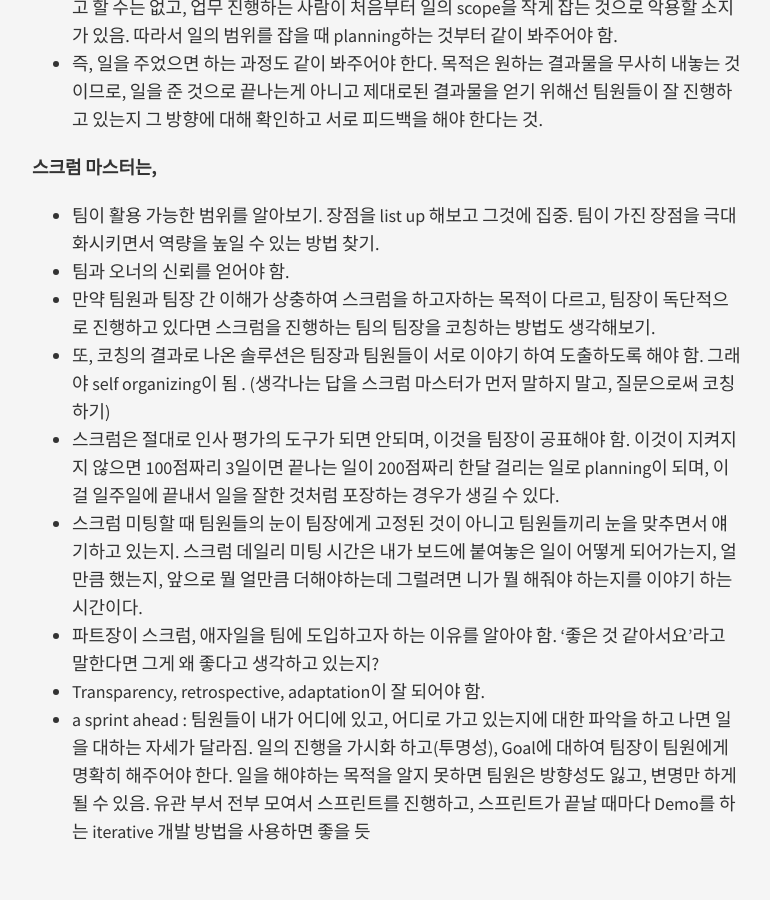
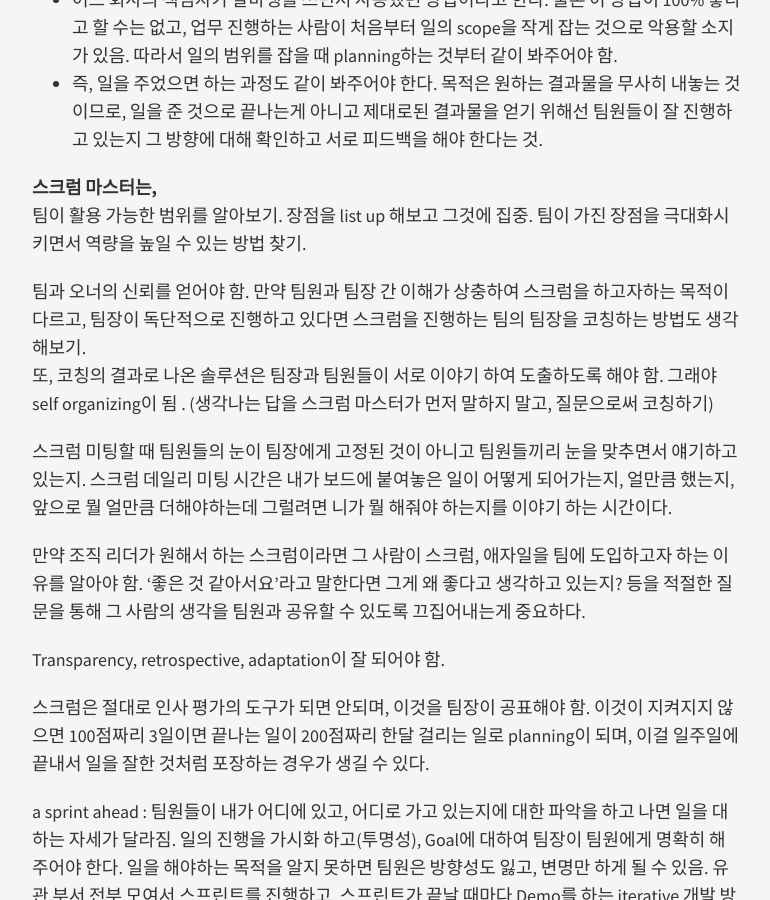
Before and after one commit to midaeng/articles, a Jekyll site: the page built from _posts/2013-06-03-scrum-focus-the-team.md, in a window 1280 px wide and 900 px high, scrolled down 510 px. Shown: the whole window, without its empty margins (253-1023 px from the left). Built offline with Jekyll 4.4.1, drawn with Linux system fonts in a browser that asks for light colours; nearby versions of some CDN libraries; Markdown is read by kramdown in place of the engine named in the settings.

Commit message:
modified posts

```diff
--- a/_posts/2013-06-03-scrum-focus-the-team.md
+++ b/_posts/2013-06-03-scrum-focus-the-team.md
@@ -5,17 +5,23 @@ title: "스크럼 - 팀에 집중하기"
 
 **팀원은, 문제를 말할 수 있는 용기. 도움을 받는 능력을 갖추기.**
 매일 아침 스탠딩 미팅에서 문제를 드러내는 사람을 칭찬해서 안하고 있다가 빵 터트리는 사람이 없도록 해야 함. psychological safety 높이기. transparency/투명성을 높여야 함.
-- ex) 7시까지 할 수 있는 일을 가져와라. 이거 다 할 수 있어요? 3시 5시정도에 얼마나 했는지 상황을 묻고, 7시까지 다 끝낼 수 있는지 다시 한번 확인. 7시에 가서 다 못했으면, 5시에 내가 물어봤을 때도 니가 다 할 수 있다고 했는데 못했으니깐 니 책임이야. 밤새서라도 다 하고가. 그리고 야근해야하는 걸 미리 말했으면 저녁값도 올려줄 수 있지만 지금 이미 7시가 지났고 니가 미리 말을 하지 않았어. 그러니깐 밥도 니돈 내고 먹어.
+
+ex) 7시까지 할 수 있는 일을 가져와라. 이거 다 할 수 있어요? 3시 5시정도에 얼마나 했는지 상황을 묻고, 7시까지 다 끝낼 수 있는지 다시 한번 확인. 7시에 가서 다 못했으면, 5시에 내가 물어봤을 때도 니가 다 할 수 있다고 했는데 못했으니깐 니 책임이야. 밤새서라도 다 하고가. 그리고 야근해야하는 걸 미리 말했으면 저녁값도 올려줄 수 있지만 지금 이미 7시가 지났고 니가 미리 말을 하지 않았어. 그러니깐 밥도 니돈 내고 먹어.
 - 어느 회사의 책임자가 알바생을 쓰면서 사용했던 방법이라고 한다. 물론 이 방법이 100% 좋다고 할 수는 없고, 업무 진행하는 사람이 처음부터 일의  scope을 작게 잡는 것으로 악용할 소지가 있음. 따라서 일의 범위를 잡을 때 planning하는 것부터 같이 봐주어야 함.
 - 즉, 일을 주었으면 하는 과정도 같이 봐주어야 한다. 목적은 원하는 결과물을 무사히 내놓는 것이므로, 일을 준 것으로 끝나는게 아니고 제대로된 결과물을 얻기 위해선 팀원들이 잘 진행하고 있는지 그 방향에 대해 확인하고 서로 피드백을 해야 한다는 것.
 
 **스크럼 마스터는,**
-- 팀이 활용 가능한 범위를 알아보기. 장점을 list up 해보고 그것에 집중. 팀이 가진 장점을 극대화시키면서 역량을 높일 수 있는 방법 찾기.
-- 팀과 오너의 신뢰를 얻어야 함.
-- 만약 팀원과 팀장 간 이해가 상충하여 스크럼을 하고자하는 목적이 다르고, 팀장이 독단적으로 진행하고 있다면 스크럼을 진행하는 팀의 팀장을 코칭하는 방법도 생각해보기.
-- 또, 코칭의 결과로 나온 솔루션은 팀장과 팀원들이 서로 이야기 하여 도출하도록 해야 함. 그래야 self organizing이 됨 . (생각나는 답을 스크럼 마스터가 먼저 말하지 말고, 질문으로써 코칭하기)
-- 스크럼은 절대로 인사 평가의 도구가 되면 안되며, 이것을 팀장이 공표해야 함. 이것이 지켜지지 않으면 100점짜리 3일이면 끝나는 일이 200점짜리 한달 걸리는 일로 planning이 되며, 이걸 일주일에 끝내서 일을 잘한 것처럼 포장하는 경우가 생길 수 있다.
-- 스크럼 미팅할 때 팀원들의 눈이 팀장에게 고정된 것이 아니고 팀원들끼리 눈을 맞추면서 얘기하고 있는지. 스크럼 데일리 미팅 시간은 내가 보드에 붙여놓은 일이 어떻게 되어가는지, 얼만큼 했는지, 앞으로 뭘 얼만큼 더해야하는데 그럴려면 니가 뭘 해줘야 하는지를 이야기 하는 시간이다.
-- 파트장이 스크럼, 애자일을 팀에 도입하고자 하는 이유를 알아야 함. '좋은 것 같아서요'라고 말한다면 그게 왜 좋다고 생각하고 있는지?
-- Transparency, retrospective, adaptation이 잘 되어야 함.
-- a sprint ahead : 팀원들이 내가 어디에 있고, 어디로 가고 있는지에 대한 파악을 하고 나면 일을 대하는 자세가 달라짐. 일의 진행을 가시화 하고(투명성), Goal에 대하여 팀장이 팀원에게 명확히 해주어야 한다. 일을 해야하는 목적을 알지 못하면 팀원은 방향성도 잃고, 변명만 하게 될 수 있음. 유관 부서 전부 모여서 스프린트를 진행하고, 스프린트가 끝날 때마다 Demo를 하는 iterative 개발 방법을 사용하면 좋을 듯
+팀이 활용 가능한 범위를 알아보기. 장점을 list up 해보고 그것에 집중. 팀이 가진 장점을 극대화시키면서 역량을 높일 수 있는 방법 찾기.
+
+팀과 오너의 신뢰를 얻어야 함. 만약 팀원과 팀장 간 이해가 상충하여 스크럼을 하고자하는 목적이 다르고, 팀장이 독단적으로 진행하고 있다면 스크럼을 진행하는 팀의 팀장을 코칭하는 방법도 생각해보기.
+또, 코칭의 결과로 나온 솔루션은 팀장과 팀원들이 서로 이야기 하여 도출하도록 해야 함. 그래야 self organizing이 됨 . (생각나는 답을 스크럼 마스터가 먼저 말하지 말고, 질문으로써 코칭하기)
+
+스크럼 미팅할 때 팀원들의 눈이 팀장에게 고정된 것이 아니고 팀원들끼리 눈을 맞추면서 얘기하고 있는지. 스크럼 데일리 미팅 시간은 내가 보드에 붙여놓은 일이 어떻게 되어가는지, 얼만큼 했는지, 앞으로 뭘 얼만큼 더해야하는데 그럴려면 니가 뭘 해줘야 하는지를 이야기 하는 시간이다.
+
+만약 조직 리더가 원해서 하는 스크럼이라면 그 사람이 스크럼, 애자일을 팀에 도입하고자 하는 이유를 알아야 함. '좋은 것 같아서요'라고 말한다면 그게 왜 좋다고 생각하고 있는지? 등을 적절한 질문을 통해 그 사람의 생각을 팀원과 공유할 수 있도록 끄집어내는게 중요하다.
+
+Transparency, retrospective, adaptation이 잘 되어야 함.
+
+스크럼은 절대로 인사 평가의 도구가 되면 안되며, 이것을 팀장이 공표해야 함. 이것이 지켜지지 않으면 100점짜리 3일이면 끝나는 일이 200점짜리 한달 걸리는 일로 planning이 되며, 이걸 일주일에 끝내서 일을 잘한 것처럼 포장하는 경우가 생길 수 있다.
+
+a sprint ahead : 팀원들이 내가 어디에 있고, 어디로 가고 있는지에 대한 파악을 하고 나면 일을 대하는 자세가 달라짐. 일의 진행을 가시화 하고(투명성), Goal에 대하여 팀장이 팀원에게 명확히 해주어야 한다. 일을 해야하는 목적을 알지 못하면 팀원은 방향성도 잃고, 변명만 하게 될 수 있음. 유관 부서 전부 모여서 스프린트를 진행하고, 스프린트가 끝날 때마다 Demo를 하는 iterative 개발 방법을 사용하면 좋을 듯
```
